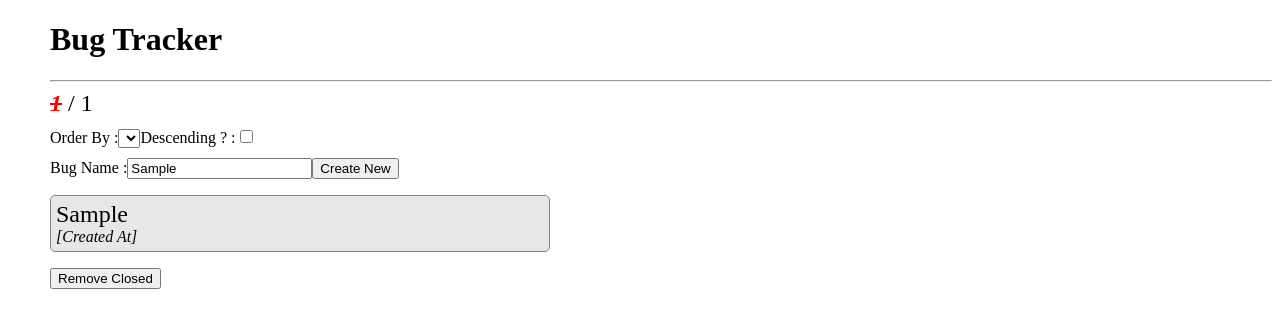
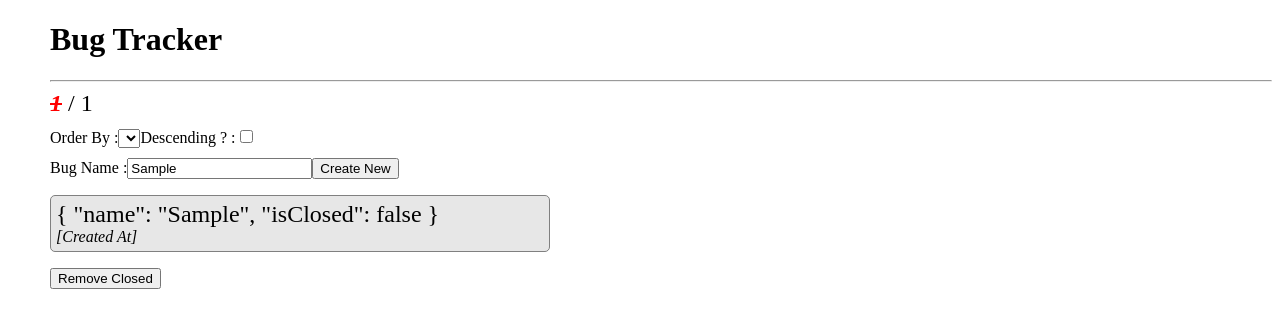
Before and after one commit to tkmagesh/GE-Angular-Mar-2018, an Angular app in the folder bug-tracker-app/: page / in a window 1280 px wide. Both pictures are taken after typing "Sample" into the empty fields and a click on the button "Create New". Shown: the top 328 px of the page. Built offline with nearby package versions, Linux system fonts and the light colour scheme.

Commit message:
changing bug representation from string to object

```diff
--- a/bug-tracker-app/src/app/bugTracker/bugTracker.component.html
+++ b/bug-tracker-app/src/app/bugTracker/bugTracker.component.html
@@ -5,12 +5,12 @@
 </section>
 <section class="sort">
 	<label for="">Order By :</label>
-	<select name="" id="">
+	<select>
 		<option value=""></option>
 		<option value=""></option>
 	</select>
 	<label for="">Descending ? :</label>
-	<input type="checkbox" name="" id="">
+	<input type="checkbox">
 </section>
 <section class="edit">
 	<label for="">Bug Name :</label>
@@ -20,7 +20,7 @@
 <section class="list">
 	<ol>
 		<li  *ngFor="let bug of bugs">
-			<span class="bugname">{{bug}}</span>
+			<span class="bugname">{{bug | json}}</span>
 			<div class="datetime">[Created At]</div>
 		</li>
 		<!-- <li>
--- a/bug-tracker-app/src/app/bugTracker/bugTracker.component.ts
+++ b/bug-tracker-app/src/app/bugTracker/bugTracker.component.ts
@@ -1,13 +1,18 @@
 import { Component } from '@angular/core';
+import { Bug } from './models/Bug';
 
 @Component({
 	selector : 'app-bug-tracker',
 	templateUrl : 'bugTracker.component.html'
 })
 export class BugTrackerComponent{
-	bugs : string[] = [];
+	bugs : Bug[] = [];
 
 	onCreateNewClick(bugName : string){
-		this.bugs.push(bugName);
+		let newBug : Bug = {
+			name : bugName,
+			isClosed : false
+		};
+		this.bugs.push(newBug);
 	}
 }
--- /dev/null
+++ b/bug-tracker-app/src/app/bugTracker/models/Bug.ts
@@ -0,0 +1,4 @@
+export interface Bug{
+	name : string,
+	isClosed : boolean
+};
```
